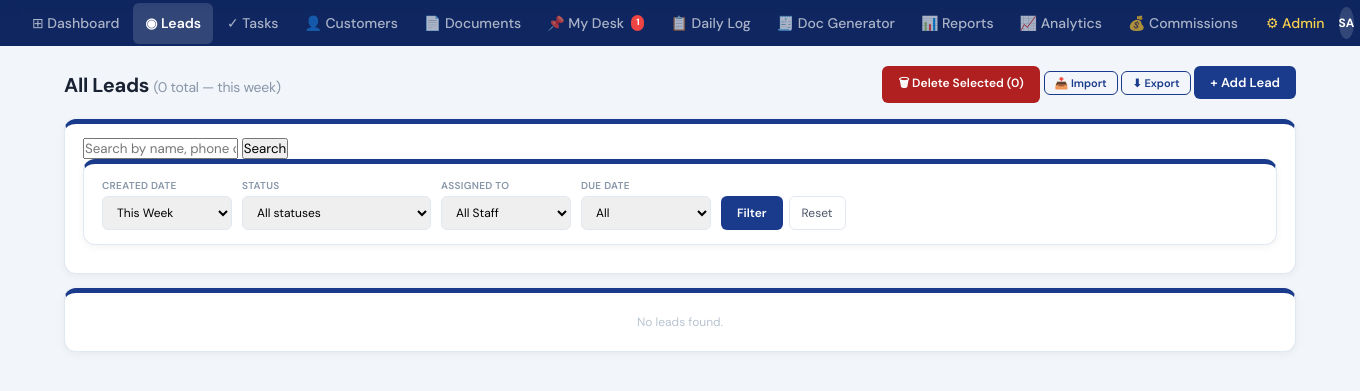
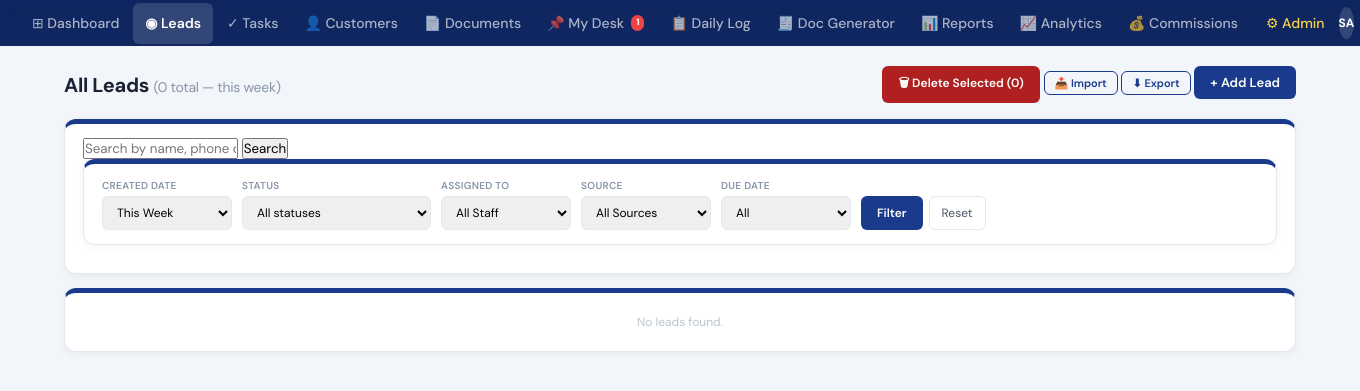
Before and after one commit to astershafeer-prog/tahfeel-crm, a Flask app: page /leads in a window 1360 px wide. Shown: the part 56-447 px from the top of the page. Run offline with Flask 3, Linux system fonts and the light colour scheme; the visitor is signed in with stand-in values (Sample User, id 1).

Commit message:
Add source filter to All Leads page

```diff
--- a/app.py
+++ b/app.py
@@ -385,6 +385,7 @@
     status_filter = args.get('status')
     staff_filter = args.get('staff')
     due_filter = args.get('due')  # NEW: Due Date filter
+    source_filter = args.get('source')
 
     if date_filter == 'today':
         leads = [l for l in leads if l.created_at and l.created_at.date() == now.date()]
@@ -439,6 +440,9 @@
             next_week_start = now.date() + timedelta(days=7)
             next_week_end = next_week_start + timedelta(days=7)
             leads = [l for l in leads if l.due_date and next_week_start <= l.due_date.date() <= next_week_end]
+
+    if source_filter:
+        leads = [l for l in leads if l.source == source_filter]
 
     return leads
 
@@ -937,9 +941,11 @@
     page = max(1, min(page, total_pages))
     paginated = leads[(page - 1) * per_page: page * per_page]
 
+    sources = Source.query.order_by(Source.name).all()
     return render_template('all_leads.html', leads=paginated, now=now, users=users,
                            search=search, is_default=is_default,
-                           page=page, total_pages=total_pages, total=total)
+                           page=page, total_pages=total_pages, total=total,
+                           sources=sources)
 
 @app.route('/leads/export')
 @login_required
--- a/templates/all_leads.html
+++ b/templates/all_leads.html
@@ -95,6 +95,15 @@
                 {% if request.args.get('staff') == user.id|string %}selected
                 {% elif session.role == 'sales' and not request.args.get('staff') and user.id == session.user_id %}selected
                 {% endif %}>{{ user.name }}</option>
+            {% endfor %}
+          </select>
+        </div>
+        <div class="filter-group">
+          <label>Source</label>
+          <select name="source">
+            <option value="">All Sources</option>
+            {% for src in sources %}
+              <option value="{{ src.name }}" {% if request.args.get('source') == src.name %}selected{% endif %}>{{ src.name }}</option>
             {% endfor %}
           </select>
         </div>
```
